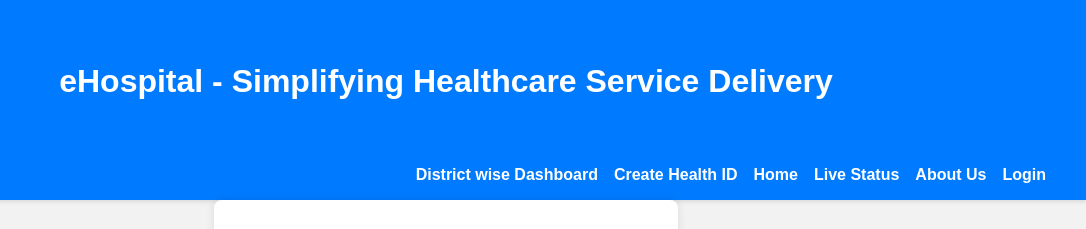
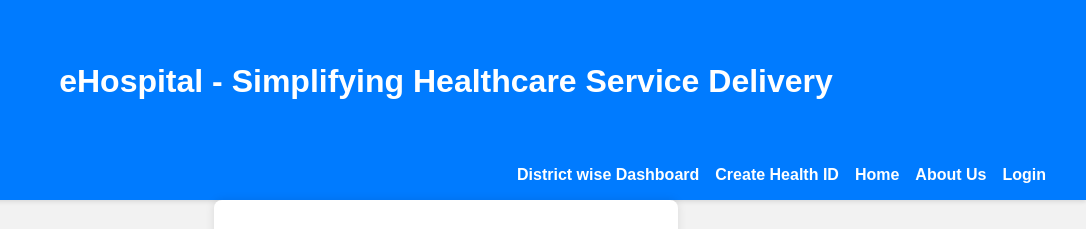
Before and after one commit to ayushvictus03/Hospital-Queue-Management-and-Bed-Availability-System, a plain HTML site: page login.html in a window 1280 px wide. Shown: the top 229 px of the page, 194-1280 px from the left. Drawn offline with Linux system fonts and the light colour scheme.

Commit message:
login and statewise updated

```diff
--- a/login.html
+++ b/login.html
@@ -19,7 +19,6 @@
                     <li><a href="statewise.html">District wise Dashboard</a></li>
                     <li><a href="create-health-id.html">Create Health ID</a></li>
                     <li><a href="index.html">Home</a></li>
-                    <li><a href="live-status.html">Live Status</a></li>
                     <li><a href="about-us.html">About Us</a></li>
                     <li><a href="login.html">Login</a></li>
                 </ul>
```
Also changed, not shown: statewise.html (+0 -1 lines).
